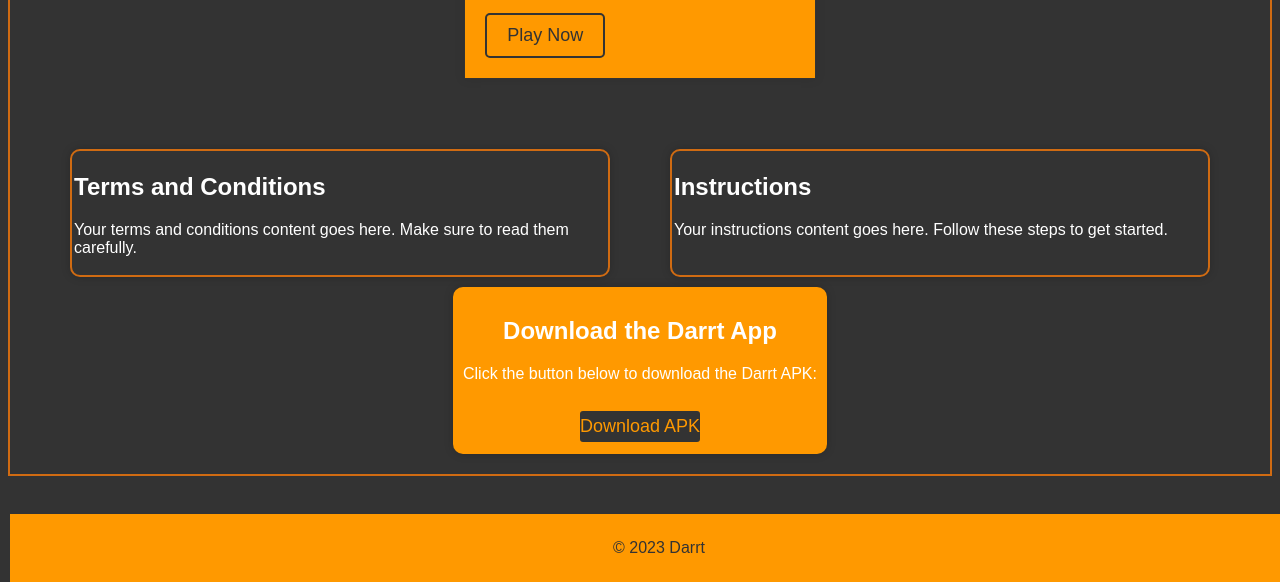
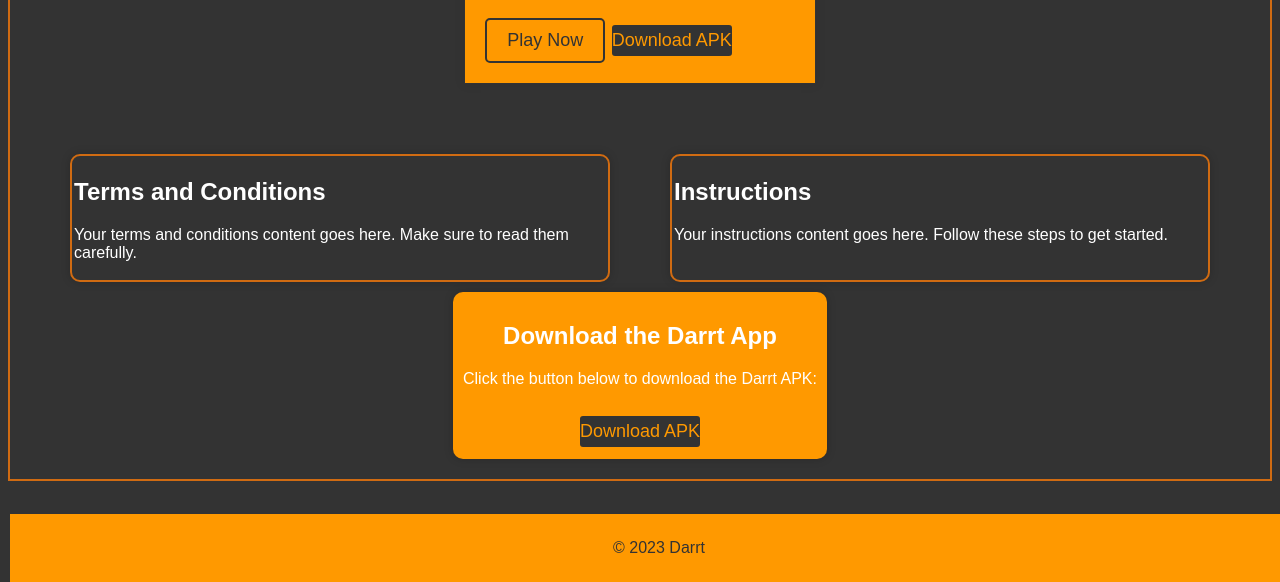
Before and after one commit to DARK-DEVIL88/DARRT, a plain HTML site: page index.html in a window 1280 px wide. Shown: the part 218-800 px from the top of the page. Drawn offline with Linux system fonts and the light colour scheme.

Commit message:
Update index.html

```diff
--- a/index.html
+++ b/index.html
@@ -87,6 +87,7 @@
             <h1>Welcome to Darrt!</h1>
             <p>Play games, win cash, and have fun!</p>
             <button>Play Now</button>
+             <a href="Darrt.apk" class="download-button">Download APK</a>
         </section>
 
         <div class="container">
@@ -103,7 +104,7 @@
         <div class="download-section">
             <h2>Download the Darrt App</h2>
             <p>Click the button below to download the Darrt APK:</p>
-            <a href="app-debug.apk" class="download-button">Download APK</a>
+            <a href="Darrt.apk" class="download-button">Download APK</a>
         </div>
     </main>
     <footer>
```
